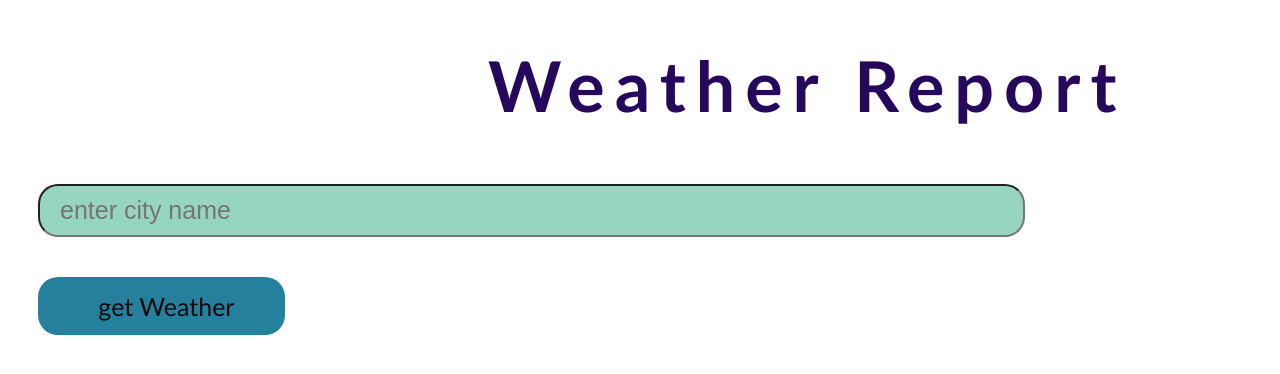
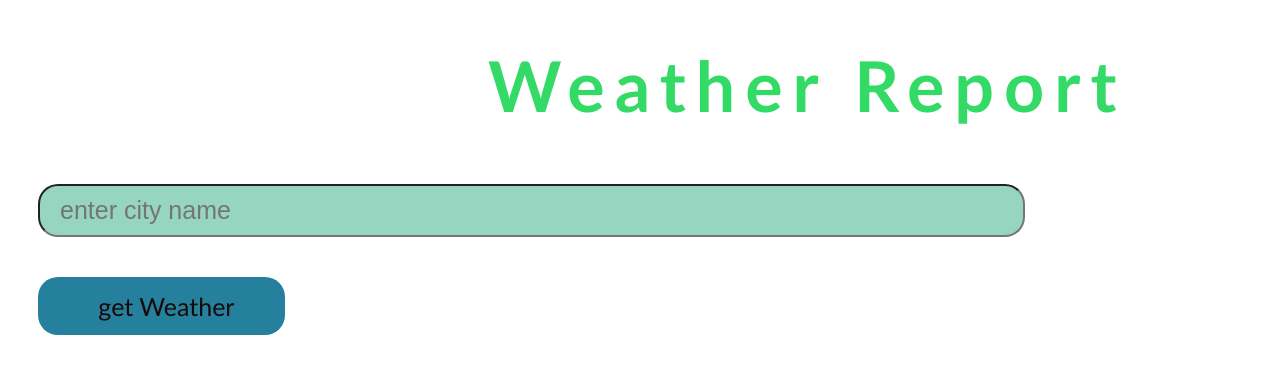
Before and after one commit to rakshitasachan/weather_report, a plain HTML site: page index.html in a window 1280 px wide. Shown: the part 112-486 px from the top of the page. Drawn offline with Linux system fonts and the light colour scheme.

Commit message:
Update index.html

```diff
--- a/index.html
+++ b/index.html
@@ -8,7 +8,7 @@
     <style>
         body {
  background-image: url("1img.jpg");
- color:rgb(37, 8, 91);
+color:rgb(51, 219, 102);
   font-size: 40px;
   padding-left: 30px;
   padding-top: 100px;
```
